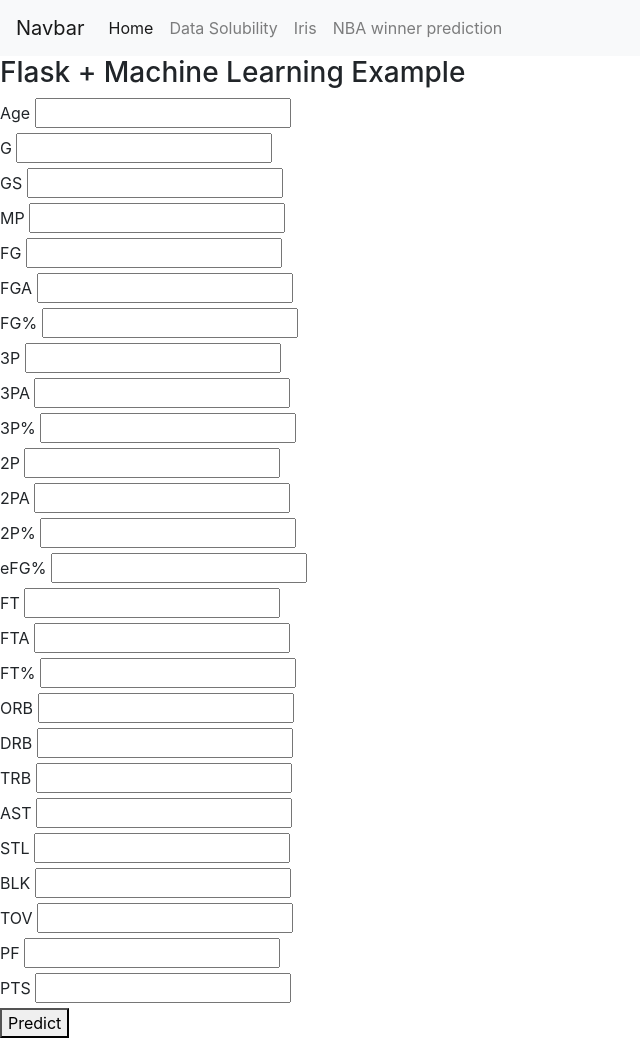
After one commit to cyamann/machine-learning, a Flask app: page /NBA.html in a window 1280 px wide. The commit adds this page. Shown: the whole page, without its empty margins (0-640 px from the left). Run offline with Flask 3, Linux system fonts and the light colour scheme; parts of the project's set-up code (start-up, migrations or seed data) failed here and were passed over; some libraries are stand-ins or nearby versions.

Commit message:
Add files via upload

```diff
--- a/Flask/app.py
+++ b/Flask/app.py
@@ -2,29 +2,109 @@ from flask import Flask, render_template, request
 import pandas as pd
 from sklearn.preprocessing import LabelEncoder
 from sklearn.ensemble import RandomForestClassifier
+from sklearn.impute import SimpleImputer  # Import the SimpleImputer class
 
 app = Flask(__name__)
 
 # Load the data
-df = pd.read_csv("D:\iris.csv")  # Update the path to your dataset
+df = pd.read_csv("D:\\iris.csv")  # Update the path to your dataset
+df_2 = pd.read_csv("D:\\delaney_solubility_with_descriptors.csv")
+df_3 = pd.read_csv("D:\\NBA.csv")
 
 # Drop the "Id" column
 df = df.drop("Id", axis=1)
+df_3 = df_3.drop("Tm", axis=1)
+df_3 = df_3.drop("Pos", axis=1)
 
 # Split data into features (X) and target (y)
 X = df.drop("Species", axis=1)
 y = df["Species"]
+x_2 = df_2.drop("logS", axis=1)
+y_2 = df_2["logS"]
+x_3 = df_3.drop("Player", axis=1)
+y_3 = df_3["Player"]
+
+# Create an imputer with a chosen strategy (e.g., mean or median)
+imputer = SimpleImputer(strategy="mean")  # You can also use "median", "most_frequent", etc.
+
+# Apply the imputer to your feature data
+x_3_imputed = imputer.fit_transform(x_3)
 
 # Encode the categorical labels into numeric values
-label_encoder = LabelEncoder()
-y_encoded = label_encoder.fit_transform(y)
+label_encoder_species = LabelEncoder()
+label_encoder_solubility = LabelEncoder()
+label_encoder_NBA = LabelEncoder()
+
+y_encoded = label_encoder_species.fit_transform(y)
+y_2_encoded = label_encoder_solubility.fit_transform(y_2)
+y_3_encoded = label_encoder_NBA.fit_transform(y_3)
 
 # Create and fit a Random Forest classifier
 rf_classifier = RandomForestClassifier(random_state=42)
 rf_classifier.fit(X, y_encoded)
+rf2_classifier = RandomForestClassifier(random_state=42)
+rf2_classifier.fit(x_2, y_2_encoded)
+rf3_classifier = RandomForestClassifier(random_state=42)
+rf3_classifier.fit(x_3_imputed, y_3_encoded)  # Use the imputed data
 
-@app.route("/", methods=["GET", "POST"])
+@app.route("/data.html", methods=["GET", "POST"])
+def data():
+    if request.method == "POST":
+        MolLogP = float(request.form["MolLogP"])
+        MolW = float(request.form["MolW"])
+        NumRotatable = float(request.form["NumRotatable"])
+        Aromatic = float(request.form["Aromatic"])
+
+        predicted_solubility_result  = predict_solubility(MolLogP, MolW, NumRotatable, Aromatic)
+
+        return render_template("data.html", predict_solubility=predicted_solubility_result )
+
+    return render_template('data.html')
+
+@app.route('/')
 def index():
+    return render_template('index.html')
+
+
+@app.route("/NBA.html", methods=["GET", "POST"])
+def NBA():
+    if request.method == "POST":
+        age = float(request.form["age"])
+        G = float(request.form["G"])
+        GS = float(request.form["GS"])
+        MP = float(request.form["MP"])
+        FG = float(request.form["FG"])
+        FGA = float(request.form["FGA"])
+        FG_percent = float(request.form["FG_percent"])
+        ThreeP = float(request.form["ThreeP"])
+        ThreePA = float(request.form["ThreePA"])
+        ThreeP_percent = float(request.form["ThreeP_percent"])
+        TwoP = float(request.form["TwoP"])
+        TwoPA = float(request.form["TwoPA"])
+        TwoP_percent = float(request.form["TwoP_percent"])
+        eFG_percent = float(request.form["eFG_percent"])
+        FT = float(request.form["FT"])
+        FTA = float(request.form["FTA"])
+        FT_percent = float(request.form["FT_percent"])
+        ORB = float(request.form["ORB"])
+        DRB = float(request.form["DRB"])
+        TRB = float(request.form["TRB"])
+        AST = float(request.form["AST"])
+        STL = float(request.form["STL"])
+        BLK = float(request.form["BLK"])
+        TOV = float(request.form["TOV"])
+        PF = float(request.form["PF"])
+        PTS = float(request.form["PTS"])
+
+        predict_NBA_results = predict_NBA(age, G, GS, MP, FG, FGA, FG_percent, ThreeP, ThreePA, ThreeP_percent, TwoP, TwoPA, TwoP_percent, eFG_percent, FT, FTA, FT_percent, ORB, DRB, TRB, AST, STL, BLK, TOV, PF, PTS)
+
+        return render_template("NBA.html", predict_NBA=predict_NBA_results)
+
+    return render_template("NBA.html")
+
+
+@app.route("/iris.html", methods=["GET", "POST"])
+def iris():
     if request.method == "POST":
         sepal_length = float(request.form["sepal_length"])
         sepal_width = float(request.form["sepal_width"])
@@ -33,15 +113,29 @@ def index():
 
         predicted_species = predict_species(sepal_length, sepal_width, petal_length, petal_width)
 
-        return render_template("index.html", predicted_species=predicted_species)
+        return render_template("iris.html", predicted_species=predicted_species)
 
-    return render_template("index.html")
+    return render_template("iris.html")
 
 def predict_species(sepal_length, sepal_width, petal_length, petal_width):
     input_features = [[sepal_length, sepal_width, petal_length, petal_width]]
     predicted_class = rf_classifier.predict(input_features)
-    predicted_species = label_encoder.inverse_transform(predicted_class)
+    predicted_species = label_encoder_species.inverse_transform(predicted_class)
     return predicted_species[0]
+
+def predict_solubility(MolLogP, MolW, NumRotatable, Aromatic):
+    input_features = [[MolLogP, MolW, NumRotatable, Aromatic]]
+    predicted_class = rf2_classifier.predict(input_features)
+    predicted_solubility = label_encoder_solubility.inverse_transform(predicted_class)
+    return predicted_solubility[0]
+
+def predict_NBA(age, G, GS, MP, FG, FGA, FG_percent, ThreeP, ThreePA, ThreeP_percent, TwoP, TwoPA, TwoP_percent, eFG_percent, FT, FTA, FT_percent, ORB, DRB, TRB, AST, STL, BLK, TOV, PF, PTS):
+    input_features = [[age, G, GS, MP, FG, FGA, FG_percent, ThreeP, ThreePA, ThreeP_percent, TwoP, TwoPA, TwoP_percent, eFG_percent, FT, FTA, FT_percent, ORB, DRB, TRB, AST, STL, BLK, TOV, PF, PTS]]
+    predicted_class = rf3_classifier.predict(input_features)
+    predicted_NBA = label_encoder_NBA.inverse_transform(predicted_class)
+    return predicted_NBA[0]
+
+
 
 if __name__ == "__main__":
     app.run(debug=True,port=8000)
--- /dev/null
+++ b/Flask/templates/NBA.html
@@ -0,0 +1,94 @@
+<!DOCTYPE html>
+<html>
+{% extends "base.html" %}
+
+{% block content %}
+<h3>Flask + Machine Learning Example</h3>
+<form method="post" action="/NBA.html">
+    <label for="age">Age</label>
+    <input type="text" id="age" name="age"><br>
+
+    <label for="G">G</label>
+    <input type="text" id="G" name="G"><br>
+
+    <label for="GS">GS</label>
+    <input type="text" id="GS" name="GS"><br>
+
+    <label for="MP">MP</label>
+    <input type="text" id="MP" name="MP"><br>
+
+    <label for="FG">FG</label>
+    <input type="text" id="FG" name="FG"><br>
+
+    <label for="FGA">FGA</label>
+    <input type="text" id="FGA" name="FGA"><br>
+
+    <label for="FG_percent">FG%</label>
+    <input type="text" id="FG_percent" name="FG_percent"><br>
+
+    <label for="ThreeP">3P</label>
+    <input type="text" id="ThreeP" name="ThreeP"><br>
+
+    <label for="ThreePA">3PA</label>
+    <input type="text" id="ThreePA" name="ThreePA"><br>
+
+    <label for="ThreeP_percent">3P%</label>
+    <input type="text" id="ThreeP_percent" name="ThreeP_percent"><br>
+
+    <label for="TwoP">2P</label>
+    <input type="text" id="TwoP" name="TwoP"><br>
+
+    <label for="TwoPA">2PA</label>
+    <input type="text" id="TwoPA" name="TwoPA"><br>
+
+    <label for="TwoP_percent">2P%</label>
+    <input type="text" id="TwoP_percent" name="TwoP_percent"><br>
+
+    <label for="eFG_percent">eFG%</label>
+    <input type="text" id="eFG_percent" name="eFG_percent"><br>
+
+    <label for="FT">FT</label>
+    <input type="text" id="FT" name="FT"><br>
+
+    <label for="FTA">FTA</label>
+    <input type="text" id="FTA" name="FTA"><br>
+
+    <label for="FT_percent">FT%</label>
+    <input type="text" id="FT_percent" name="FT_percent"><br>
+
+    <label for="ORB">ORB</label>
+    <input type="text" id="ORB" name="ORB"><br>
+
+    <label for="DRB">DRB</label>
+    <input type="text" id="DRB" name="DRB"><br>
+
+    <label for="TRB">TRB</label>
+    <input type="text" id="TRB" name="TRB"><br>
+
+    <label for="AST">AST</label>
+    <input type="text" id="AST" name="AST"><br>
+
+    <label for="STL">STL</label>
+    <input type="text" id="STL" name="STL"><br>
+
+    <label for="BLK">BLK</label>
+    <input type="text" id="BLK" name="BLK"><br>
+
+    <label for="TOV">TOV</label>
+    <input type="text" id="TOV" name="TOV"><br>
+
+    <label for="PF">PF</label>
+    <input type="text" id="PF" name="PF"><br>
+
+    <label for="PTS">PTS</label>
+    <input type="text" id="PTS" name="PTS"><br>
+
+    <button type="submit">Predict</button>
+</form>
+
+{% if predict_NBA %}
+    <p>Predicted NBA Player: {{ predict_NBA }}</p>
+{% endif %}
+
+
+{% endblock %}
--- /dev/null
+++ b/Flask/templates/base.html
@@ -0,0 +1,37 @@
+<!doctype html>
+<html>
+<head>
+    <link rel="stylesheet" href="https://stackpath.bootstrapcdn.com/bootstrap/4.3.1/css/bootstrap.min.css" integrity="sha384-ggOyR0iXCbMQv3Xipma34MD+dH/1fQ784/j6cY/iJTQUOhcWr7x9JvoRxT2MZw1T" crossorigin="anonymous">
+    <title>{% block title %}{% endblock %}</title>
+</head>
+<body>
+
+    <nav class="navbar navbar-expand-lg navbar-light bg-light">
+        <a class="navbar-brand" href="/">Navbar</a>
+        <button class="navbar-toggler" type="button" data-toggle="collapse" data-target="#navbarNav" aria-controls="navbarNav" aria-expanded="false" aria-label="Toggle navigation">
+	     <span class="navbar-toggler-icon"></span>
+	 </button>
+         <div class="collapse navbar-collapse" id="navbarNav">
+             <ul class="navbar-nav">
+	         <li class="nav-item active">
+                     <a class="nav-link" href="/">Home</a>
+		</li>
+		<li class="nav-item">
+		    <a class="nav-link" href="/data.html">Data Solubility</a>
+		</li>
+		<li class="nav-item">
+		    <a class="nav-link" href="/iris.html">Iris</a>
+		</li>
+		<li class="nav-item">
+		    <a class="nav-link" href="/NBA.html">NBA winner prediction</a>
+		</li>
+	    </ul>
+        </div>
+    </nav>
+    {% block content %}
+    {% endblock %}
+    <script src="https://code.jquery.com/jquery-3.3.1.slim.min.js" integrity="sha384-q8i/X+965DzO0rT7abK41JStQIAqVgRVzpbzo5smXKp4YfRvH+8abtTE1Pi6jizo" crossorigin="anonymous"></script>
+    <script src="https://cdnjs.cloudflare.com/ajax/libs/popper.js/1.14.7/umd/popper.min.js" integrity="sha384-UO2eT0CpHqdSJQ6hJty5KVphtPhzWj9WO1clHTMGa3JDZwrnQq4sF86dIHNDz0W1" crossorigin="anonymous"></script>
+    <script src="https://stackpath.bootstrapcdn.com/bootstrap/4.3.1/js/bootstrap.min.js" integrity="sha384-JjSmVgyd0p3pXB1rRibZUAYoIIy6OrQ6VrjIEaFf/nJGzIxFDsf4x0xIM+B07jRM" crossorigin="anonymous"></script>
+</body>
+</html>
```
Also changed, not shown: Flask/static/js/scripts.js (added, +34 -0 lines), Flask/templates/data.html (added, +24 -0 lines), Flask/templates/index.html (+15 -25 lines), Flask/templates/iris.html (added, +25 -0 lines).
